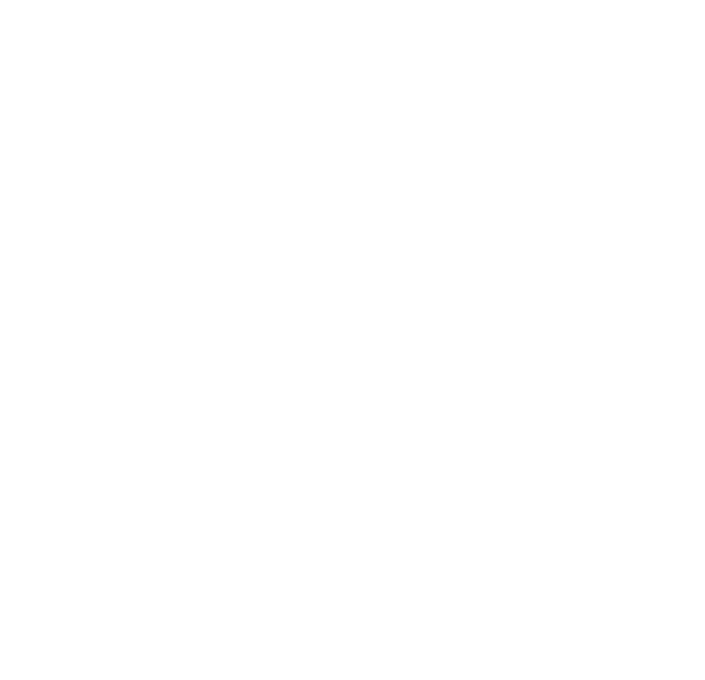
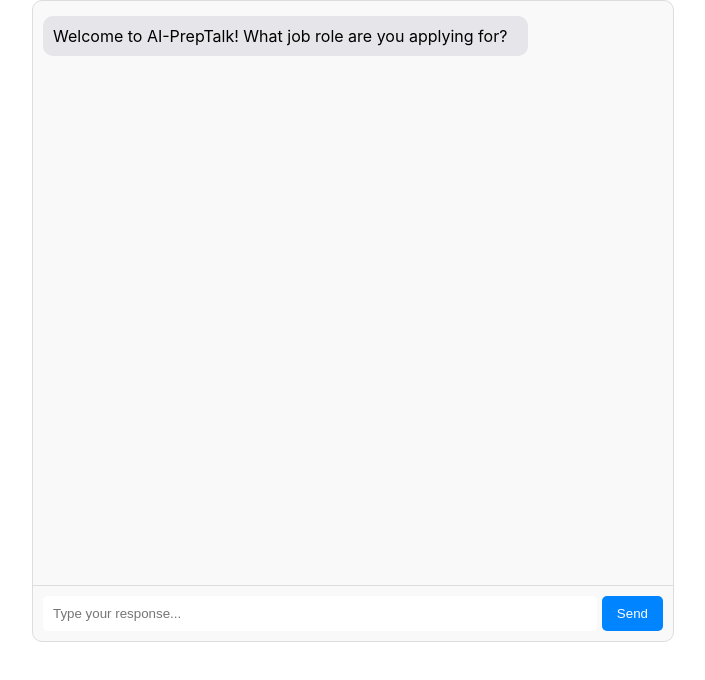
Before and after one commit to msabhimanue02/AI-PrepTalk-, a React (Create React App) app in the folder aipreptalkfd/: page /chat in a window 1280 px wide. Before the commit this address had no page. Shown: the top 680 px of the page, without its empty margins (287-992 px from the left). Built offline with nearby package versions, Linux system fonts and the light colour scheme.

Commit message:
Made chat interface

```diff
--- a/aipreptalkfd/src/App.js
+++ b/aipreptalkfd/src/App.js
@@ -1,6 +1,7 @@
 import { BrowserRouter as Router, Routes, Route, Navigate } from "react-router-dom";
 import Login from "./pages/Login";
 import Signup from "./pages/Signup";
+import Chat from "./pages/Chat"; // ✅ Import the Chat component
 
 function App() {
   return (
@@ -9,6 +10,7 @@ function App() {
         <Route path="/" element={<Navigate to="/login" replace />} /> {/* Redirect to Login */}
         <Route path="/login" element={<Login />} />
         <Route path="/signup" element={<Signup />} />
+        <Route path="/chat" element={<Chat />} /> {/* ✅ Add Chat route */}
       </Routes>
     </Router>
   );
--- /dev/null
+++ b/aipreptalkfd/src/pages/Chat.js
@@ -0,0 +1,64 @@
+import React, { useState, useEffect, useRef } from "react";
+import "../styles/Chat.css";
+
+export default function Chat() {
+  const [messages, setMessages] = useState([
+    { sender: "bot", text: "Welcome to AI-PrepTalk! What job role are you applying for?" }
+  ]);
+  const [message, setMessage] = useState("");
+  const [isTyping, setIsTyping] = useState(false);
+  const chatEndRef = useRef(null);
+
+  // Scroll to latest message
+  useEffect(() => {
+    chatEndRef.current?.scrollIntoView({ behavior: "smooth" });
+  }, [messages]);
+
+  // Handle user message submission
+  const sendMessage = () => {
+    if (!message.trim()) return;
+
+    const userMessage = { sender: "user", text: message };
+    setMessages((prev) => [...prev, userMessage]);
+
+    setIsTyping(true);
+    setMessage("");
+
+    fetch("http://localhost:5000/chat", {
+      method: "POST",
+      headers: { "Content-Type": "application/json" },
+      body: JSON.stringify({ message }),
+    })
+      .then((response) => response.json())
+      .then((data) => {
+        setMessages((prev) => [...prev, { sender: "bot", text: data.response }]);
+      })
+      .catch((error) => console.error("Error:", error))
+      .finally(() => setIsTyping(false));
+  };
+
+  return (
+    <div className="chat-container">
+      <div className="chat-box">
+        {messages.map((msg, index) => (
+          <div key={index} className={`chat-bubble ${msg.sender}`}>
+            {msg.text}
+          </div>
+        ))}
+        {isTyping && <div className="typing-indicator">AI is typing...</div>}
+        <div ref={chatEndRef} />
+      </div>
+
+      <div className="chat-input">
+        <input
+          type="text"
+          placeholder="Type your response..."
+          value={message}
+          onChange={(e) => setMessage(e.target.value)}
+          onKeyPress={(e) => e.key === "Enter" && sendMessage()}
+        />
+        <button onClick={sendMessage}>Send</button>
+      </div>
+    </div>
+  );
+}
--- a/aipreptalkfd/src/pages/Signup.js
+++ b/aipreptalkfd/src/pages/Signup.js
@@ -5,74 +5,55 @@ import "../styles/Auth.css";
 export default function Signup() {
   const [form, setForm] = useState({ fullName: "", email: "", password: "", confirmPassword: "" });
   const [errors, setErrors] = useState({});
-  const [serverMessage, setServerMessage] = useState(""); // For backend messages
-  const [loading, setLoading] = useState(false); // Loading state
+  const [serverMessage, setServerMessage] = useState("");
+  const [loading, setLoading] = useState(false);
 
-  // Handle form input changes
   const handleChange = (e) => {
     setForm({ ...form, [e.target.name]: e.target.value });
   };
 
-  // Validate form fields
   const validateForm = () => {
     const newErrors = {};
+    if (!form.fullName.trim()) newErrors.fullName = "Full Name is required";
+    else if (form.fullName.length < 3) newErrors.fullName = "Full Name must be at least 3 characters";
 
-    if (!form.fullName.trim()) {
-      newErrors.fullName = "Full Name is required";
-    } else if (form.fullName.length < 3) {
-      newErrors.fullName = "Full Name must be at least 3 characters";
-    }
+    if (!form.email.trim()) newErrors.email = "Email is required";
+    else if (!/^\S+@\S+\.\S+$/.test(form.email)) newErrors.email = "Enter a valid email address";
 
-    if (!form.email.trim()) {
-      newErrors.email = "Email is required";
-    } else if (!/^\S+@\S+\.\S+$/.test(form.email)) {
-      newErrors.email = "Enter a valid email address";
-    }
+    if (!form.password.trim()) newErrors.password = "Password is required";
+    else if (form.password.length < 6) newErrors.password = "Password must be at least 6 characters";
 
-    if (!form.password.trim()) {
-      newErrors.password = "Password is required";
-    } else if (form.password.length < 6) {
-      newErrors.password = "Password must be at least 6 characters";
-    }
-
-    if (!form.confirmPassword.trim()) {
-      newErrors.confirmPassword = "Confirm Password is required";
-    } else if (form.confirmPassword !== form.password) {
-      newErrors.confirmPassword = "Passwords do not match";
-    }
+    if (!form.confirmPassword.trim()) newErrors.confirmPassword = "Confirm Password is required";
+    else if (form.confirmPassword !== form.password) newErrors.confirmPassword = "Passwords do not match";
 
     setErrors(newErrors);
     return Object.keys(newErrors).length === 0;
   };
 
-  // Handle form submission
-  const handleSubmit = async (e) => {
+  const handleSubmit = (e) => {
     e.preventDefault();
     if (!validateForm()) return;
 
     setLoading(true);
     setServerMessage("");
 
-    try {
-      const response = await fetch("http://localhost:5000/api/signup", { // ✅ Fixed API URL
-        method: "POST",
-        headers: { "Content-Type": "application/json" },
-        body: JSON.stringify({ fullName: form.fullName, email: form.email, password: form.password }),
-      });
-
-      const data = await response.json();
-      if (response.ok) {
-        setServerMessage("✅ Signup successful! Redirecting...");
-        setForm({ fullName: "", email: "", password: "", confirmPassword: "" }); // ✅ Clear form
-        setTimeout(() => (window.location.href = "/login"), 2000); // ✅ Redirect after success
-      } else {
-        setServerMessage(`❌ ${data.message}`);
-      }
-    } catch (error) {
-      setServerMessage("❌ Something went wrong. Try again.");
-    } finally {
-      setLoading(false);
-    }
+    fetch("http://localhost:5000/signup", {
+      method: "POST",
+      headers: { "Content-Type": "application/json" },
+      body: JSON.stringify({ fullName: form.fullName, email: form.email, password: form.password }),
+    })
+      .then((response) => response.json())
+      .then((data) => {
+        if (data.message === "Signup successful!") {
+          setServerMessage(" Signup successful! Redirecting...");
+          setForm({ fullName: "", email: "", password: "", confirmPassword: "" });
+          setTimeout(() => (window.location.href = "/login"), 2000);
+        } else {
+          setServerMessage(` ${data.message}`);
+        }
+      })
+      .catch(() => setServerMessage(" Something went wrong. Try again."))
+      .finally(() => setLoading(false));
   };
 
   return (
@@ -97,7 +78,7 @@ export default function Signup() {
 
         {serverMessage && <p className="server-message">{serverMessage}</p>}
 
-        <p className="auth-footer">Already have an account? <Link to="/login">Login</Link></p>
+        <p className="auth-footer">Already have an account? <Link to="/Login">Login</Link></p>
       </div>
     </div>
   );
--- /dev/null
+++ b/aipreptalkfd/src/styles/Chat.css
@@ -0,0 +1,66 @@
+.chat-container {
+    display: flex;
+    flex-direction: column;
+    height: 80vh;
+    width: 50%;
+    margin: auto;
+    border: 1px solid #ddd;
+    border-radius: 10px;
+    overflow: hidden;
+    background-color: #f9f9f9;
+  }
+
+  .chat-box {
+    flex: 1;
+    padding: 10px;
+    overflow-y: auto;
+  }
+
+  .chat-bubble {
+    max-width: 75%;
+    padding: 10px;
+    border-radius: 10px;
+    margin: 5px 0;
+  }
+
+  .user {
+    align-self: flex-end;
+    background-color: #0084ff;
+    color: white;
+  }
+
+  .bot {
+    align-self: flex-start;
+    background-color: #e5e5ea;
+    color: black;
+  }
+
+  .typing-indicator {
+    font-style: italic;
+    color: gray;
+    margin-left: 10px;
+  }
+
+  .chat-input {
+    display: flex;
+    padding: 10px;
+    border-top: 1px solid #ddd;
+  }
+
+  .chat-input input {
+    flex: 1;
+    padding: 10px;
+    border: none;
+    border-radius: 5px;
+    outline: none;
+  }
+
+  .chat-input button {
+    padding: 10px 15px;
+    margin-left: 5px;
+    background-color: #0084ff;
+    color: white;
+    border: none;
+    cursor: pointer;
+    border-radius: 5px;
+  }
```
Also changed, not shown: aipreptalkfd/package.json (+6 -1 lines), aipreptalkfd/src/pages/Login.js (+27 -62 lines), 1 other file (tests, documents, lock files or other folders).
